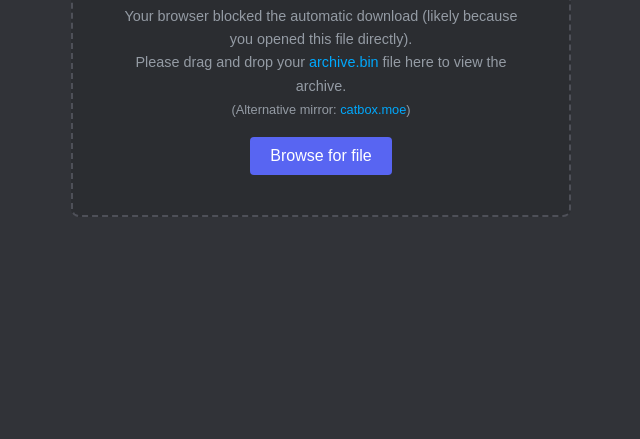
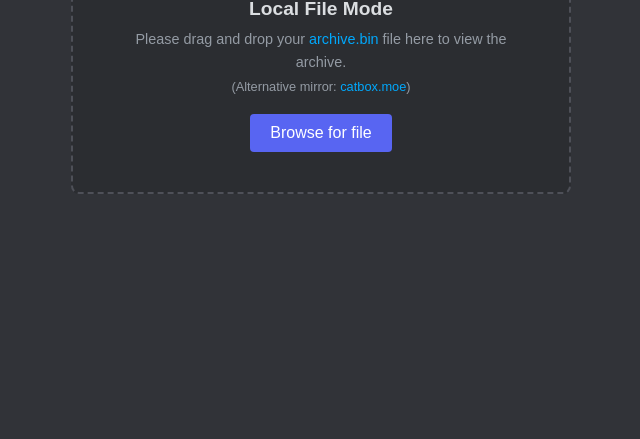
Before and after one commit to nootopics-archive/nootopics-archive.github.io, a plain HTML site: page index.html in a window 1280 px wide. Shown: the part 361-800 px from the top of the page, without its empty margins (319-959 px from the left). Drawn offline with Linux system fonts and the light colour scheme; no server answers.

Commit message:
Update index.html

```diff
--- a/index.html
+++ b/index.html
@@ -725,8 +725,7 @@
                     <div style="font-size: 48px; margin-bottom: 16px;">📁</div>
                     <div style="font-size: 1.2rem; font-weight: bold; margin-bottom: 8px;">Local File Mode</div>
                     <div style="font-size: 0.9rem; color: var(--text-muted); margin-bottom: 16px; line-height: 1.6;">
-                        Your browser blocked the automatic download (likely because you opened this file directly).<br>
-                        Please drag and drop your <a href="https://pub-2f7f85fcd49244eeb75f02f0bb9e8cf6.r2.dev/archive-offline.bin" class="link" download>archive.bin</a> file here to view the archive.<br>
+                        Please drag and drop your <a href="https://pub-2f7f85fcd49244eeb75f02f0bb9e8cf6.r2.dev/archive.bin" class="link" download>archive.bin</a> file here to view the archive.<br>
                         <span style="font-size: 0.8rem;">(Alternative mirror: <a href="https://files.catbox.moe/pdjosr.bin" class="link" download>catbox.moe</a>)</span>
                     </div>
                     <input type="file" id="file-input" style="display: none;" accept=".bin">
```
